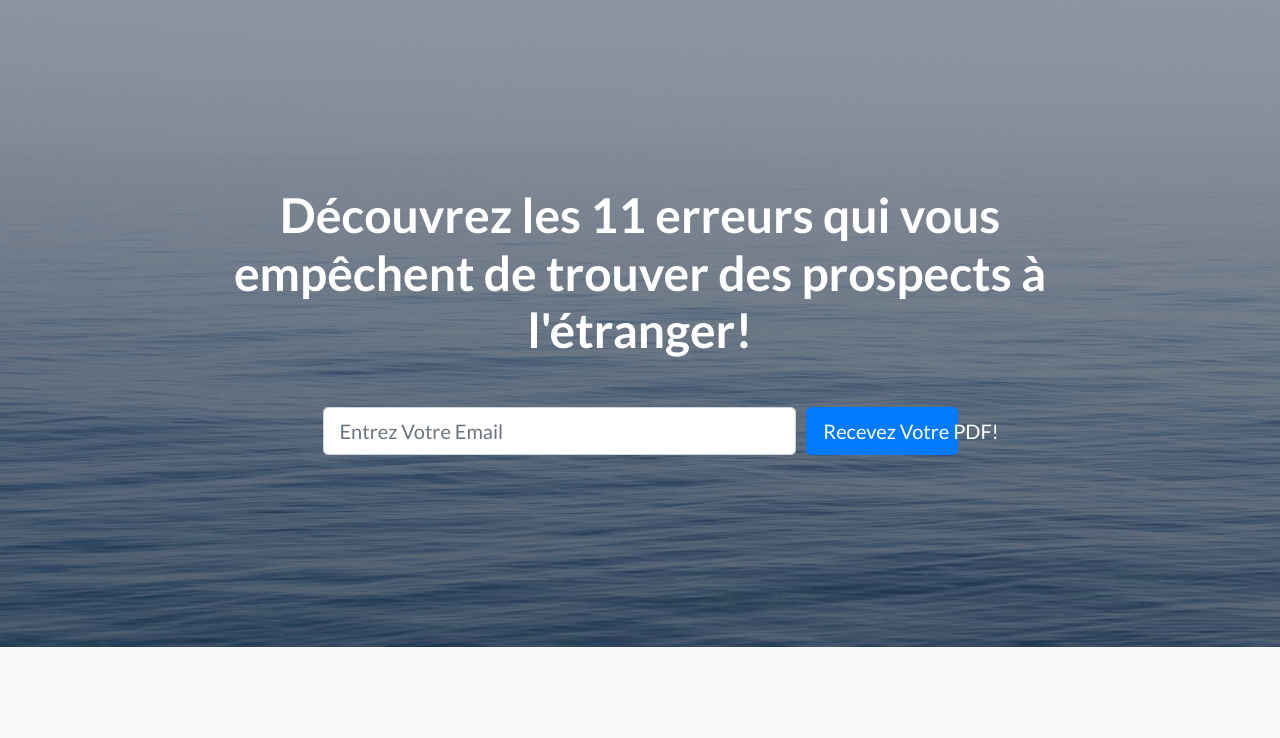
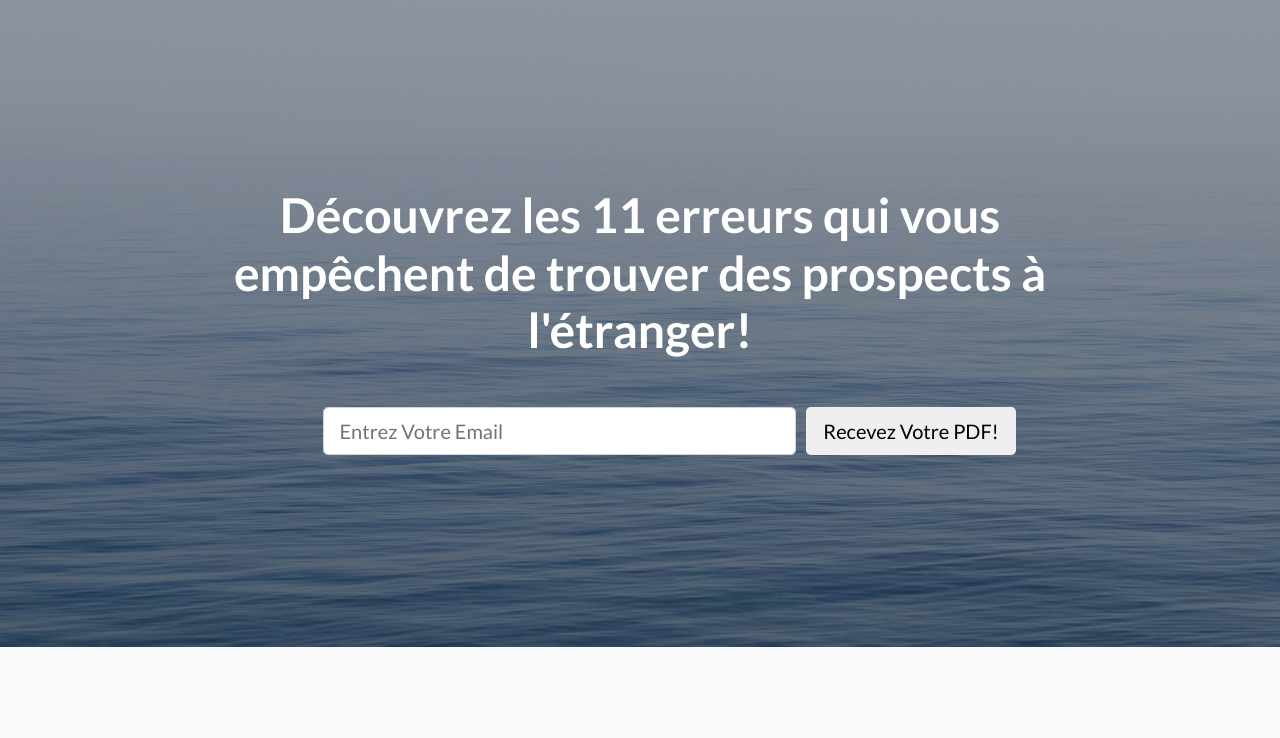
Before and after one commit to Romaricc/export, a website: page index.html in a window 1280 px wide. Shown: the part 62-800 px from the top of the page. Drawn offline with Linux system fonts and the light colour scheme.

Commit message:
Changement Taille Bouton

```diff
--- a/index.html
+++ b/index.html
@@ -48,7 +48,7 @@
                   <input type="email" class="form-control form-control-lg" placeholder="Entrez Votre Email">
                 </div>
                 <div class="col-12 col-md-3">
-                  <button type="submit" class="btn btn-block btn-lg btn-primary">Recevez Votre PDF!</button>
+                  <button type="submit" class="btn btn-lg">Recevez Votre PDF!</button>
                 </div>
               </div>
             </form>
```
